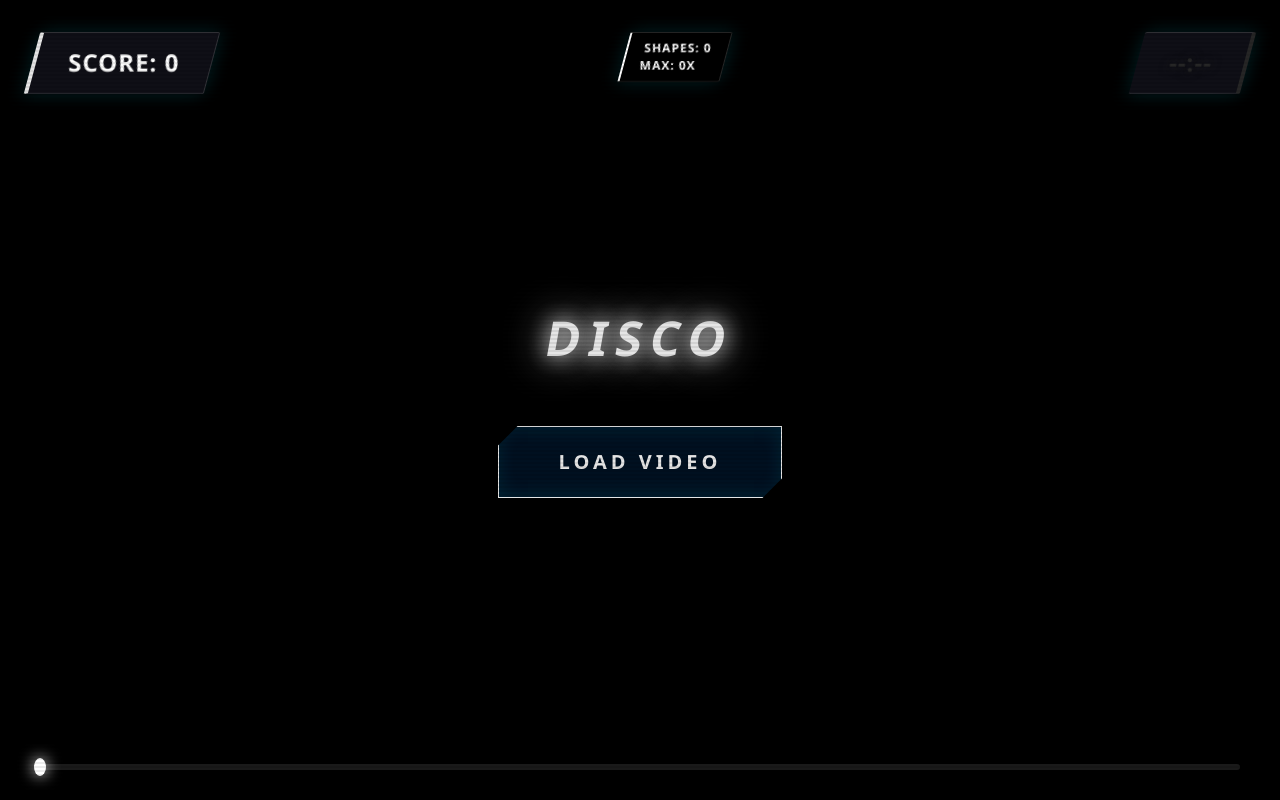
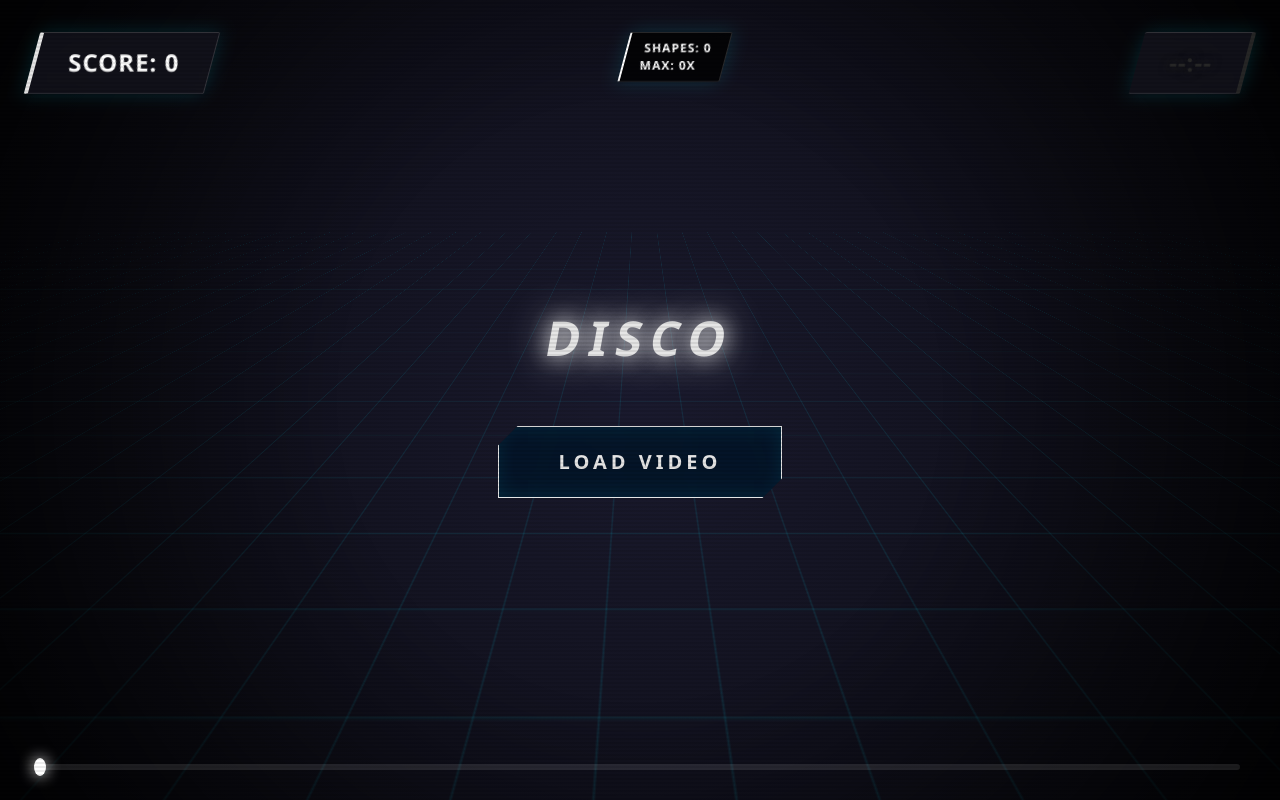
Before and after one commit to ankushKun/osu-mask-tool-incest-game, a React (Vite) app: page / in a window 1280 px wide. Built offline with nearby package versions, Linux system fonts and the light colour scheme.

Commit message:
perfect almost

```diff
--- a/src/app.tsx
+++ b/src/app.tsx
@@ -135,6 +135,8 @@ export default function App() {
   const lastShapeRef = useRef<Shape | null>(null);
   const userDrawingRef = useRef<Point[]>([]);
   const phaseRef = useRef<GamePhase>("idle");
+  const cursorPosRef = useRef<Point | null>(null);
+  const isDrawingRef = useRef(false);
   const sensitivityRef = useRef(5);
   const unmaskTimeoutRef = useRef<NodeJS.Timeout | null>(null);
   const comedyMaskImageRef = useRef<HTMLImageElement | null>(null);
@@ -151,6 +153,10 @@ export default function App() {
   useEffect(() => {
     phaseRef.current = gamePhase;
   }, [gamePhase]);
+
+  useEffect(() => {
+    isDrawingRef.current = isDrawing;
+  }, [isDrawing]);
 
   useEffect(() => {
     sensitivityRef.current = sensitivity;
@@ -298,14 +304,6 @@ export default function App() {
     ctx.lineCap = "round";
     ctx.lineJoin = "round";
 
-    // Draw the cursor head (Laser point)
-    ctx.shadowBlur = 20;
-    ctx.shadowColor = "#00ffff";
-    ctx.fillStyle = "#ffffff";
-    ctx.beginPath();
-    ctx.arc(lastPoint.x, lastPoint.y, 6, 0, Math.PI * 2);
-    ctx.fill();
-
     // Draw the fading trail
     const startIndex = Math.max(0, points.length - trailLength);
 
@@ -332,6 +330,46 @@ export default function App() {
       ctx.strokeStyle = `rgba(255, 255, 255, ${opacity})`;
       ctx.lineWidth = 3 * opacity + 1;
       ctx.stroke();
+    }
+
+    ctx.restore();
+  };
+
+  const drawRainbowCursor = (ctx: CanvasRenderingContext2D, pos: Point, isClicking: boolean) => {
+    const time = Date.now();
+    const hue = (time / 2) % 360;
+    const intensity = isClicking ? 2 : 1;
+    const baseSize = 6;
+
+    ctx.save();
+
+    // Intense glow
+    ctx.shadowBlur = (isClicking ? 40 : 20);
+    ctx.shadowColor = `hsl(${hue}, 100%, 50%)`;
+
+    // Core
+    ctx.fillStyle = "#ffffff";
+    ctx.beginPath();
+    ctx.arc(pos.x, pos.y, baseSize * intensity, 0, Math.PI * 2);
+    ctx.fill();
+
+    // Outer ring / Laser effect
+    ctx.strokeStyle = `hsl(${hue}, 100%, 60%)`;
+    ctx.lineWidth = 2 * intensity;
+    ctx.beginPath();
+    ctx.arc(pos.x, pos.y, (baseSize + 4) * intensity, 0, Math.PI * 2);
+    ctx.stroke();
+
+    // Add some "sparks" or lines if clicking
+    if (isClicking) {
+        ctx.beginPath();
+        ctx.moveTo(pos.x - 20, pos.y);
+        ctx.lineTo(pos.x + 20, pos.y);
+        ctx.moveTo(pos.x, pos.y - 20);
+        ctx.lineTo(pos.x, pos.y + 20);
+        ctx.strokeStyle = `hsl(${hue}, 100%, 80%)`;
+        ctx.lineWidth = 2;
+        ctx.stroke();
     }
 
     ctx.restore();
@@ -472,18 +510,6 @@ export default function App() {
 
     setGamePhase("result");
 
-    // Show result feedback briefly, then show the correct shape
-    const canvas = canvasRef.current;
-    const ctx = canvas?.getContext("2d");
-    if (canvas && ctx && shape) {
-      clearCanvas();
-      // Draw the correct shape as reference
-      drawShape(shape, ctx, 0.5);
-      // Draw user's attempt on top
-      if (drawn.length > 1) {
-        drawUserPath(drawn, ctx);
-      }
-    }
 
     // Clear result after very short delay (next beat will handle it anyway)
     setTimeout(() => {
@@ -496,10 +522,6 @@ export default function App() {
   }, [combo, calculateScore]);
 
   const handleBeat = useCallback((beatIdx: number, pitch?: number) => {
-    const canvas = canvasRef.current;
-    if (!canvas) return;
-    const ctx = canvas.getContext("2d");
-    if (!ctx) return;
 
     // Clear any pending timeouts
     if (shapeTimeoutRef.current) {
@@ -520,9 +542,6 @@ export default function App() {
     setCurrentShape(shape);
     setGamePhase("showing");
 
-    clearCanvas();
-    drawShape(shape, ctx);
-
     // Clear previous drawing immediately
     setUserDrawing([]);
     userDrawingRef.current = [];
@@ -531,18 +550,6 @@ export default function App() {
     shapeTimeoutRef.current = setTimeout(() => {
       setGamePhase("drawing");
       setResultFeedback(null);
-
-      clearCanvas();
-      ctx.fillStyle = "rgba(0, 0, 0, 0.85)";
-      ctx.fillRect(0, 0, canvas.width, canvas.height);
-
-      // Show hint immediately so user knows what to draw
-      drawShapeHint(shape, ctx);
-
-      // Redraw user path if they started tracing during "showing" phase
-      if (userDrawingRef.current.length > 0) {
-        drawLaserTrail(userDrawingRef.current, ctx);
-      }
     }, 600);
   }, [generateRandomShape, endDrawingPhase]);
 
@@ -903,6 +910,59 @@ export default function App() {
     };
   }, []);
 
+  // Render Loop
+  useEffect(() => {
+    let animationFrameId: number;
+
+    const render = () => {
+      if (!isPlaying) return;
+
+      const canvas = canvasRef.current;
+      if (!canvas) return;
+      const ctx = canvas.getContext("2d");
+      if (!ctx) return;
+
+      // Clear
+      ctx.clearRect(0, 0, canvas.width, canvas.height);
+
+      // Draw Background/Game Elements
+      if (phaseRef.current === "showing" && lastShapeRef.current) {
+        drawShape(lastShapeRef.current, ctx);
+      } else if (phaseRef.current === "drawing") {
+        ctx.fillStyle = "rgba(0, 0, 0, 0.85)";
+        ctx.fillRect(0, 0, canvas.width, canvas.height);
+        if (lastShapeRef.current) {
+          drawShapeHint(lastShapeRef.current, ctx);
+        }
+      } else if (phaseRef.current === "result" && lastShapeRef.current) {
+        drawShape(lastShapeRef.current, ctx, 0.5);
+        if (userDrawingRef.current.length > 1) {
+          drawUserPath(userDrawingRef.current, ctx);
+        }
+      }
+
+      // Draw User Path (Laser Trail)
+      if (userDrawingRef.current.length > 0 && phaseRef.current !== "result") {
+        drawLaserTrail(userDrawingRef.current, ctx);
+      }
+
+      // Draw Cursor
+      if (cursorPosRef.current) {
+        drawRainbowCursor(ctx, cursorPosRef.current, isDrawingRef.current);
+      }
+
+      animationFrameId = requestAnimationFrame(render);
+    };
+
+    if (isPlaying) {
+      render();
+    }
+
+    return () => {
+      cancelAnimationFrame(animationFrameId);
+    };
+  }, [isPlaying]);
+
   // Keyboard controls: Spacebar to skip, Z/X for drawing (osu! style)
   useEffect(() => {
     const handleKeyDown = (e: KeyboardEvent) => {
@@ -1006,6 +1066,7 @@ export default function App() {
     if (coords) {
       setCursorPos(coords); // Always track cursor position
     }
+    cursorPosRef.current = coords;
 
     if (!isDrawing || (gamePhase !== "drawing" && gamePhase !== "showing")) return;
     e.preventDefault();
@@ -1018,24 +1079,6 @@ export default function App() {
     setUserDrawing((prev) => {
       const updated = [...prev, coords];
       userDrawingRef.current = updated;
-
-      // Redraw
-      const ctx = canvas.getContext("2d");
-      if (ctx) {
-        clearCanvas();
-
-        if (phaseRef.current === "showing" && lastShapeRef.current) {
-          drawShape(lastShapeRef.current, ctx);
-        } else {
-          ctx.fillStyle = "rgba(0, 0, 0, 0.85)";
-          ctx.fillRect(0, 0, canvas.width, canvas.height);
-          if (lastShapeRef.current) {
-            drawShapeHint(lastShapeRef.current, ctx);
-          }
-        }
-        drawLaserTrail(updated, ctx);
-      }
-
       return updated;
     });
   };
@@ -1061,6 +1104,7 @@ export default function App() {
         x: e.clientX - rect.left,
         y: e.clientY - rect.top,
       });
+      cursorPosRef.current = { x: e.clientX - rect.left, y: e.clientY - rect.top };
 
       // If currently drawing with keyboard, add points
       if (isDrawing && (gamePhase === "drawing" || gamePhase === "showing")) {
@@ -1072,24 +1116,6 @@ export default function App() {
         setUserDrawing((prev) => {
           const updated = [...prev, coords];
           userDrawingRef.current = updated;
-
-          // Redraw
-          const ctx = canvas.getContext("2d");
-          if (ctx) {
-            clearCanvas();
-
-            if (phaseRef.current === "showing" && lastShapeRef.current) {
-              drawShape(lastShapeRef.current, ctx);
-            } else {
-              ctx.fillStyle = "rgba(0, 0, 0, 0.85)";
-              ctx.fillRect(0, 0, canvas.width, canvas.height);
-              if (lastShapeRef.current) {
-                drawShapeHint(lastShapeRef.current, ctx);
-              }
-            }
-            drawLaserTrail(updated, ctx);
-          }
-
           return updated;
         });
       }
@@ -1205,7 +1231,7 @@ export default function App() {
       />
 
       {/* Mask Overlay - obscures video until unmasked */}
-      <div className={`video-overlay ${isUnmasked ? 'unmasked' : ''}`} />
+      {videoUrl && <div className={`video-overlay ${isUnmasked ? 'unmasked' : ''}`} />}
 
       <canvas
         ref={canvasRef}
@@ -1217,7 +1243,7 @@ export default function App() {
           width: "100%",
           height: "100%",
           pointerEvents: (gamePhase === "drawing" || gamePhase === "showing") ? "auto" : "none",
-          cursor: isDrawing ? "none" : ((gamePhase === "drawing" || gamePhase === "showing") ? "crosshair" : "default"),
+          cursor: isPlaying ? "none" : "default",
           touchAction: "none",
         }}
         onMouseDown={handleDrawStart}
--- a/src/index.css
+++ b/src/index.css
@@ -84,9 +84,26 @@ body::before {
   inset: 0;
   width: 100vw;
   height: 100vh;
-  background: #000;
+  background: radial-gradient(circle at center, #1a1a2e 0%, var(--bg-dark) 100%);
   display: block;
   overflow: hidden;
+}
+
+/* Retro-futuristic grid background */
+.game-root::before {
+  content: "";
+  position: absolute;
+  inset: -50%;
+  width: 200%;
+  height: 200%;
+  background-image:
+    linear-gradient(rgba(0, 229, 255, 0.1) 1px, transparent 1px),
+    linear-gradient(90deg, rgba(0, 229, 255, 0.1) 1px, transparent 1px);
+  background-size: 60px 60px;
+  transform: perspective(500px) rotateX(60deg);
+  animation: gridScroll 4s linear infinite;
+  pointer-events: none;
+  z-index: 0;
 }
 
 /* Vignette effect */
@@ -97,6 +114,15 @@ body::before {
   pointer-events: none;
   background: radial-gradient(circle at center, transparent 40%, rgba(0, 0, 0, 0.8) 100%);
   z-index: 2;
+}
+
+@keyframes gridScroll {
+  0% {
+    background-position: 0 0;
+  }
+  100% {
+    background-position: 0 60px;
+  }
 }
 
 /* CRT Scanline effect */
@@ -116,8 +142,8 @@ body::before {
   width: 100%;
   height: 100%;
   object-fit: cover;
-  z-index: 0;
-  background: #000;
+  z-index: 1;
+  background: transparent;
 }
 
 /* The mask layer that hides the video */
```
